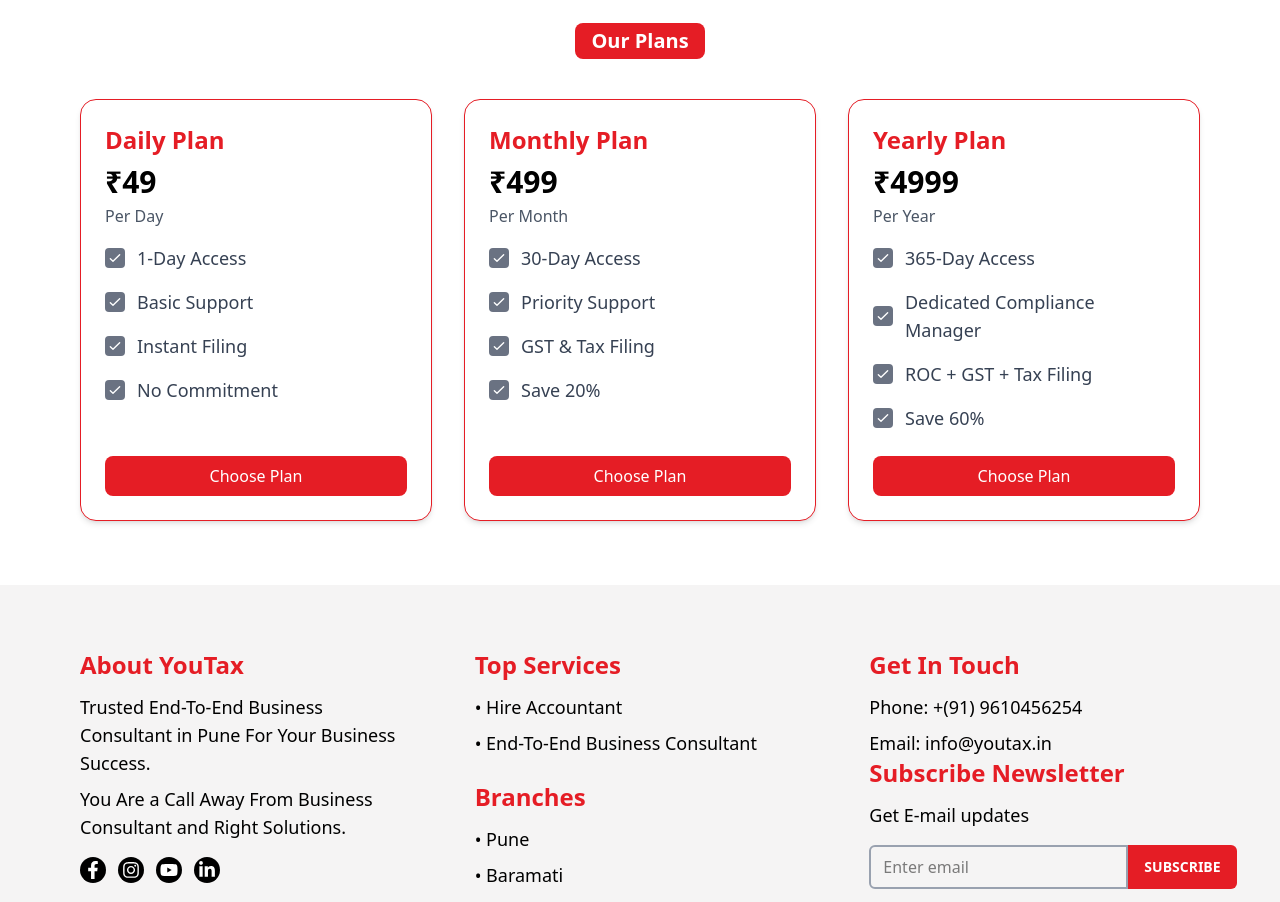
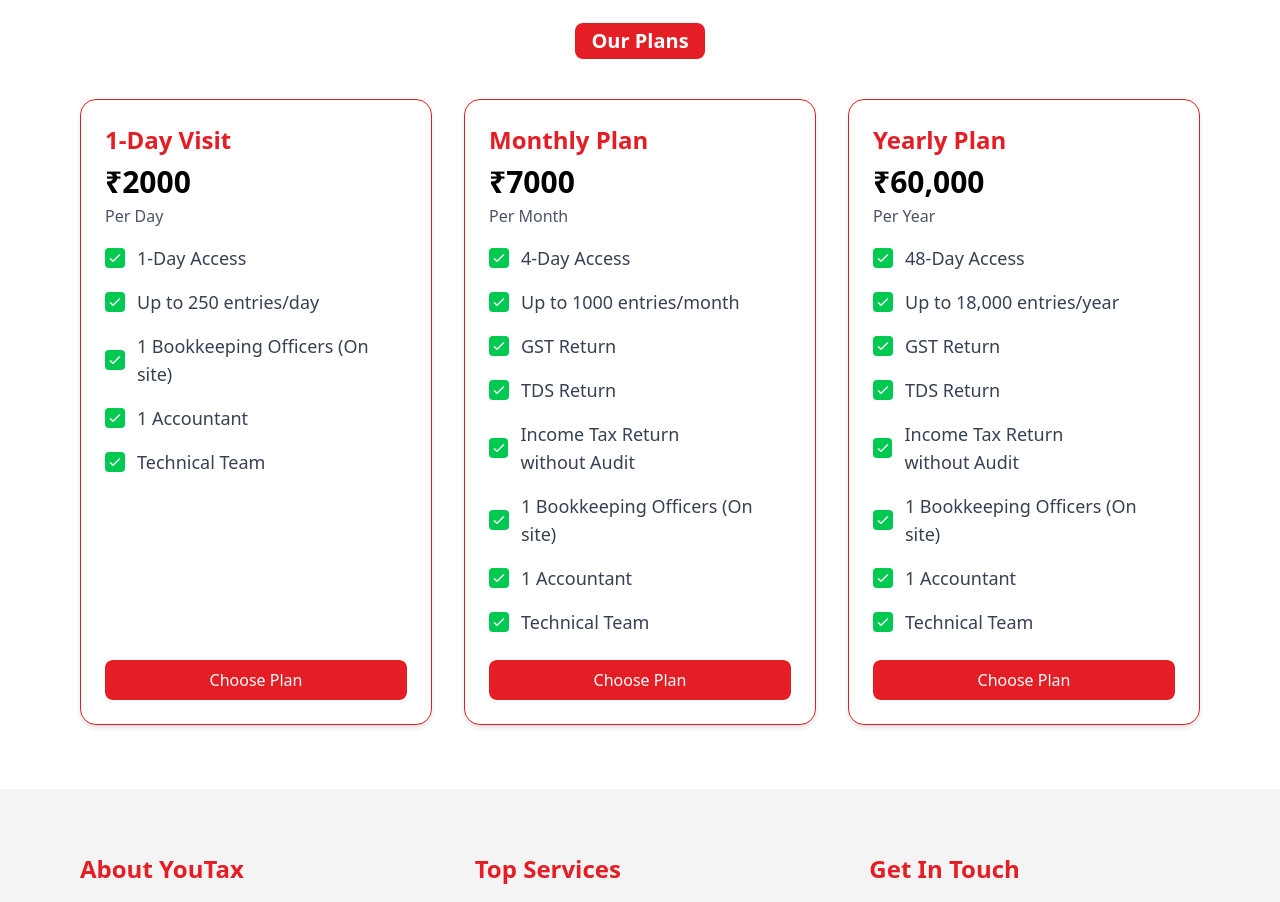
Before and after one commit to vm3techsolutions/youtaxsub, a Next.js app in the folder frontend/: page / in a window 1280 px wide. Shown: the part 4420-5322 px from the top of the page. Built offline with nearby package versions, Linux system fonts and the light colour scheme.

Commit message:
Added plans

```diff
--- a/frontend/src/app/Home/Plan.jsx
+++ b/frontend/src/app/Home/Plan.jsx
@@ -6,38 +6,47 @@ export default function Plans() {
 
   const plans = [
     {
-      title: "Daily Plan",
-      price: "₹49",
+      title: "1-Day Visit",
+      price: "₹2000",
       duration: "Per Day",
       features: [
         "1-Day Access",
-        "Basic Support",
-        "Instant Filing",
-        "No Commitment",
+        "Up to 250 entries/day",
+        "1 Bookkeeping Officers (On site) ",
+        "1 Accountant",
+        "Technical Team"
       ],
       link: "/checkout?plan=daily",
     },
     {
       title: "Monthly Plan",
-      price: "₹499",
+      price: "₹7000",
       duration: "Per Month",
       features: [
-        "30-Day Access",
-        "Priority Support",
-        "GST & Tax Filing",
-        "Save 20%",
+        "4-Day Access",
+        "Up to 1000 entries/month",
+        "GST Return",
+        "TDS Return",
+        " Income Tax Return without Audit",
+        "1 Bookkeeping Officers (On site) ",
+        "1 Accountant",
+        "Technical Team"
       ],
       link: "/checkout?plan=monthly",
     },
     {
       title: "Yearly Plan",
-      price: "₹4999",
+      price: "₹60,000",
       duration: "Per Year",
       features: [
-        "365-Day Access",
-        "Dedicated Compliance Manager",
-        "ROC + GST + Tax Filing",
-        "Save 60%",
+        "48-Day Access",
+        "Up to 18,000 entries/year",
+        "GST Return",
+        "TDS Return",
+        " Income Tax Return without Audit",
+        "1 Bookkeeping Officers (On site) ",
+        "1 Accountant",
+        "Technical Team"
       ],
       link: "/checkout?plan=yearly",
     },
@@ -68,7 +77,7 @@ export default function Plans() {
                 {plan.features.map((feature, i) => (
                   <li key={i} className="flex items-center">
                     <span
-                      className="w-5 h-5 flex justify-center items-center bg-gray-500 text-white rounded-sm mr-3"
+                      className="w-5 h-5 flex justify-center items-center bg-green-500 text-white rounded-sm mr-3"
                     >
                       <svg
                         xmlns="http://www.w3.org/2000/svg"
```
